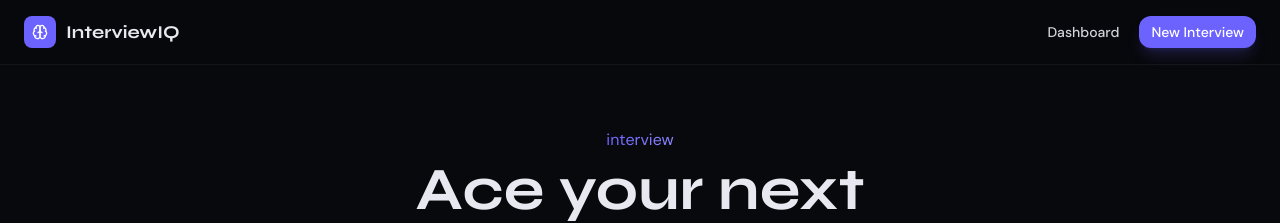
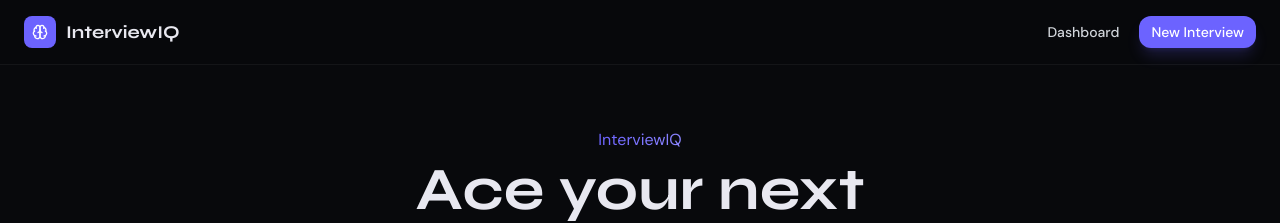
Before and after one commit to yamireddy04/InterviewIQ, a Next.js app in the folder frontend/: page / in a window 1280 px wide. Shown: the top 223 px of the page. Built offline with nearby package versions, Linux system fonts and the light colour scheme.

Commit message:
Update page.tsx

```diff
--- a/frontend/app/page.tsx
+++ b/frontend/app/page.tsx
@@ -19,7 +19,7 @@ export default function Home() {
       <main className="pt-32 pb-24 px-6 max-w-7xl mx-auto">
         <div className="text-center max-w-3xl mx-auto mb-20">
         <span className="bg-gradient-to-r from-accent to-accent-light bg-clip-text text-transparent">
-              interview
+              InterviewIQ
             </span>{" "}
           <h1 className="font-display text-6xl font-bold leading-tight mb-6">
             Ace your next<br />
```
